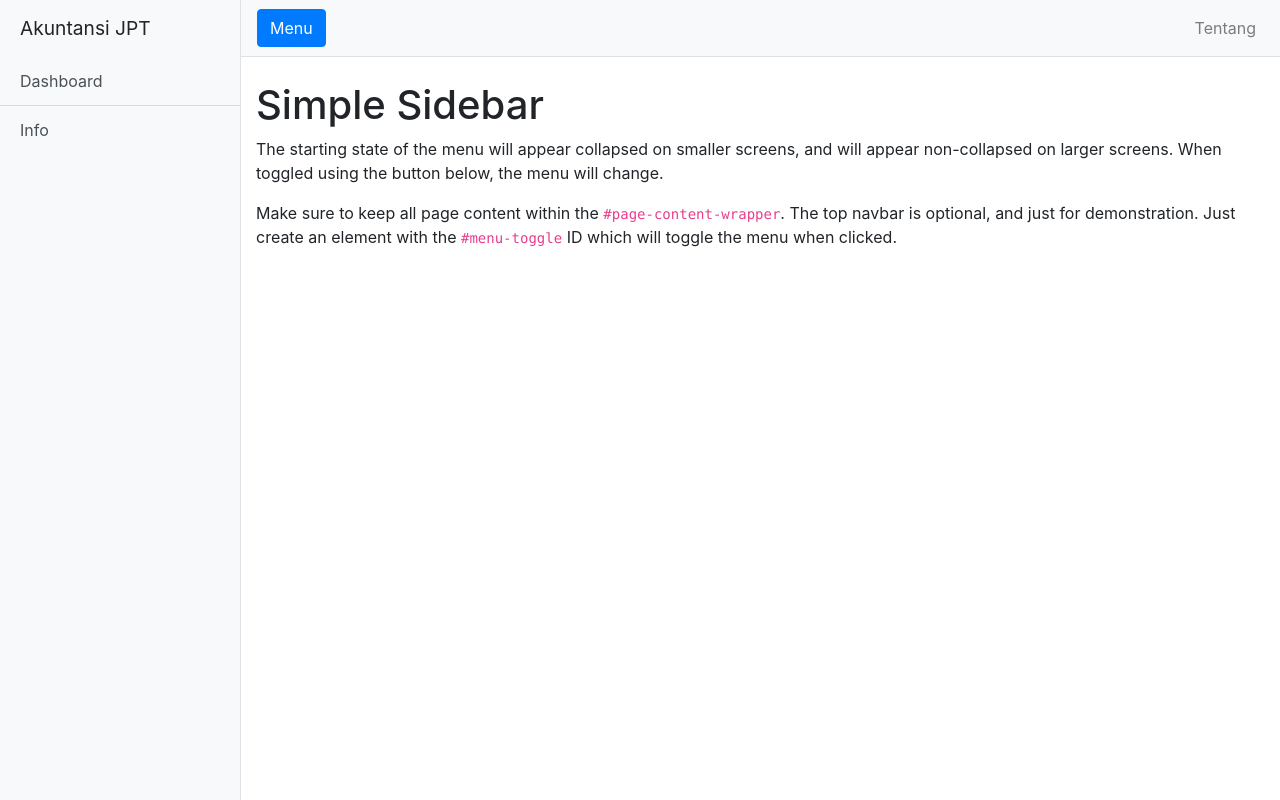
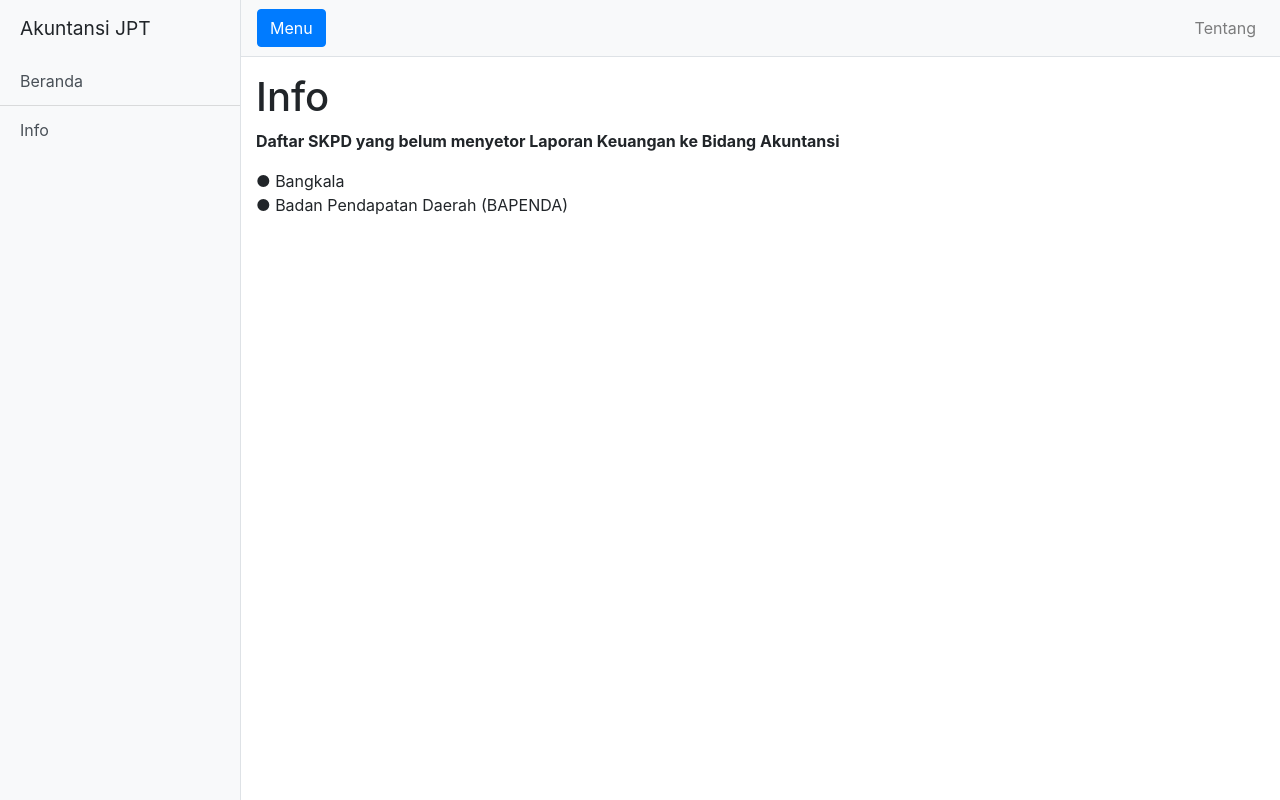
Before and after one commit to bpkadjpt/akuntansi, a website: page info.html in a window 1280 px wide. Drawn offline with Linux system fonts and the light colour scheme.

Commit message:
Add files via upload

```diff
--- a/info.html
+++ b/info.html
@@ -25,8 +25,8 @@
     <div class="bg-light border-right" id="sidebar-wrapper">
       <div class="sidebar-heading">Akuntansi JPT </div>
       <div class="list-group list-group-flush">
-        <a href="/index.html" class="list-group-item list-group-item-action bg-light">Dashboard</a>
-        <a href="/info.html" class="list-group-item list-group-item-action bg-light">Info</a>
+        <a href="/" class="list-group-item list-group-item-action bg-light">Beranda</a>
+        <a href="/akuntansi/info.html" class="list-group-item list-group-item-action bg-light">Info</a>
       </div>
     </div>
     <!-- /#sidebar-wrapper -->
@@ -51,9 +51,11 @@
       </nav>
 
       <div class="container-fluid">
-        <h1 class="mt-4">Simple Sidebar</h1>
-        <p>The starting state of the menu will appear collapsed on smaller screens, and will appear non-collapsed on larger screens. When toggled using the button below, the menu will change.</p>
-        <p>Make sure to keep all page content within the <code>#page-content-wrapper</code>. The top navbar is optional, and just for demonstration. Just create an element with the <code>#menu-toggle</code> ID which will toggle the menu when clicked.</p>
+        <h1 class="mt-3">Info</h1>
+        <p><b>Daftar SKPD yang belum menyetor Laporan Keuangan ke Bidang Akuntansi</b></p>
+        ● Bangkala
+        <br>
+        ● Badan Pendapatan Daerah (BAPENDA)
       </div>
     </div>
     <!-- /#page-content-wrapper -->
```
